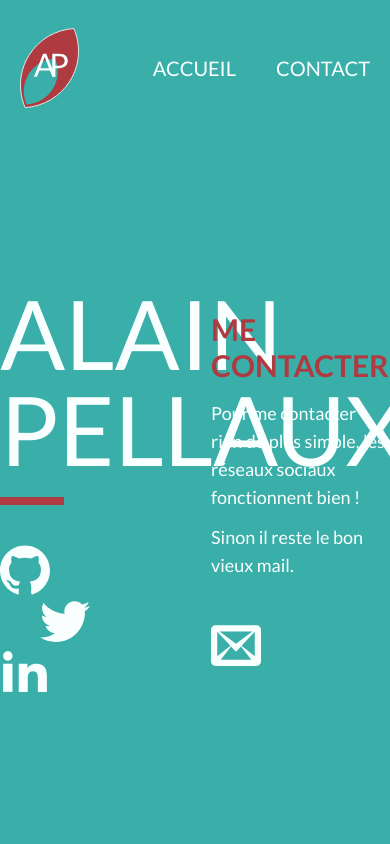
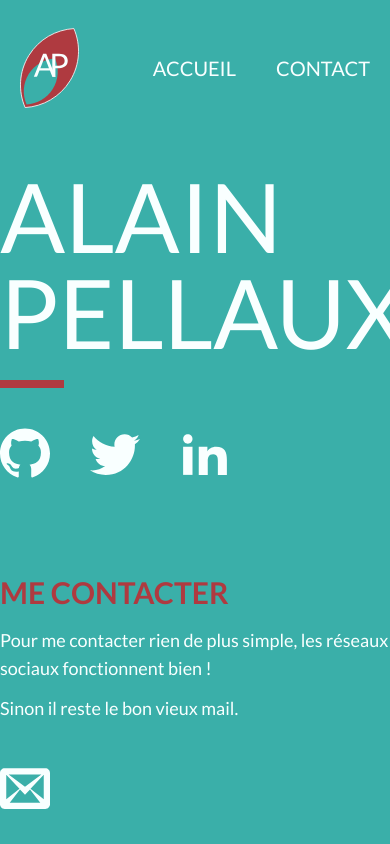
Before and after one commit to gallib/gallib.github.io, a Next.js app: page /contact in a window 390 px wide. Built offline with nearby package versions, Linux system fonts and the light colour scheme.

Commit message:
Fix missing breaking point

```diff
--- a/pages/contact.js
+++ b/pages/contact.js
@@ -9,7 +9,7 @@
                 <title>Alain Pellaux - Me contacter</title>
                 <meta name="og:title" content="Alain Pellaux - Accueil" />
             </Head>
-            <div className="grid grid-cols-2 gap-8 items-center">
+            <div className="grid lg:grid-cols-2 grid-cols-1 gap-8 items-center">
                 <div>
                     <Title />
                 </div>
```
